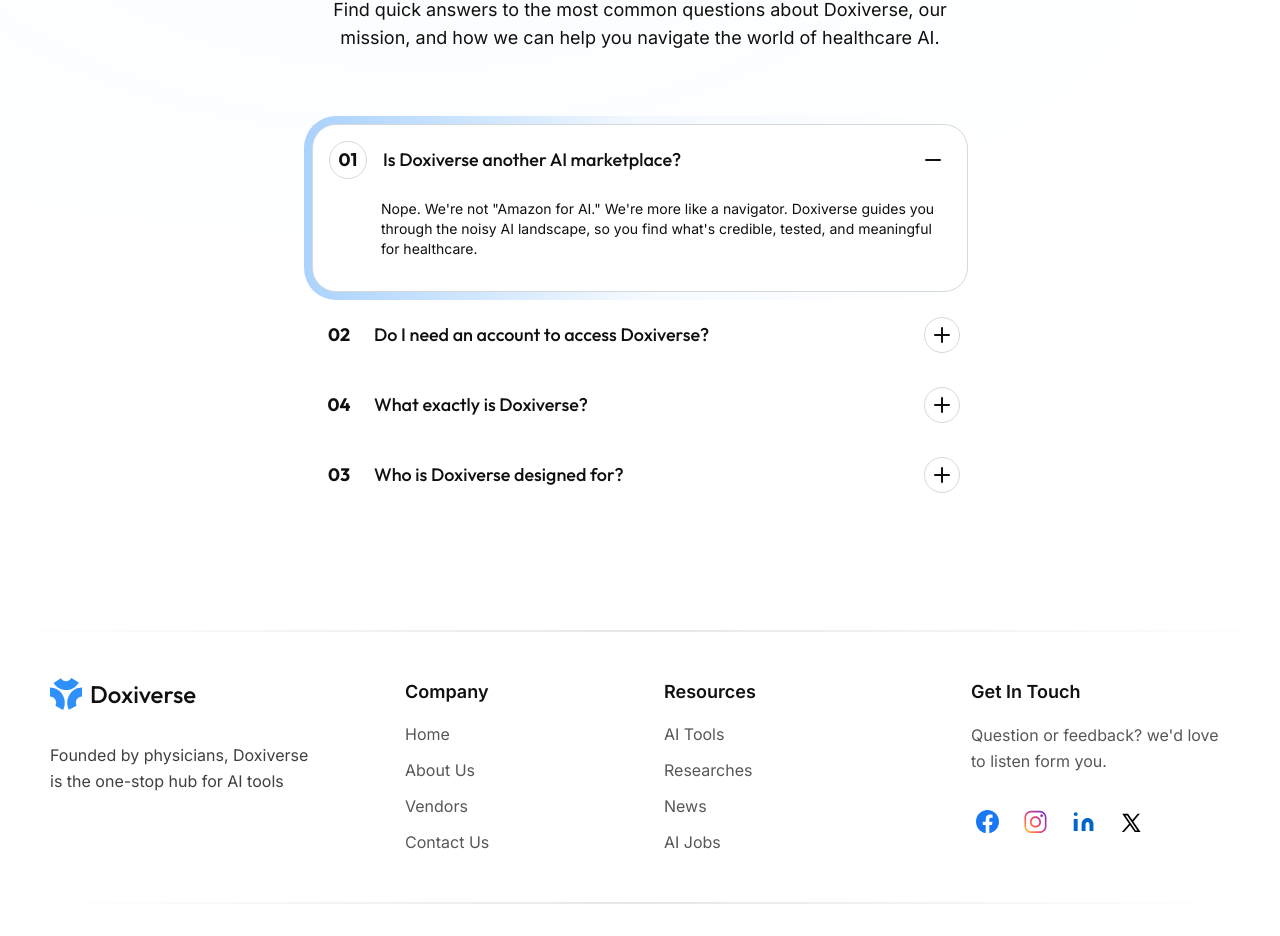
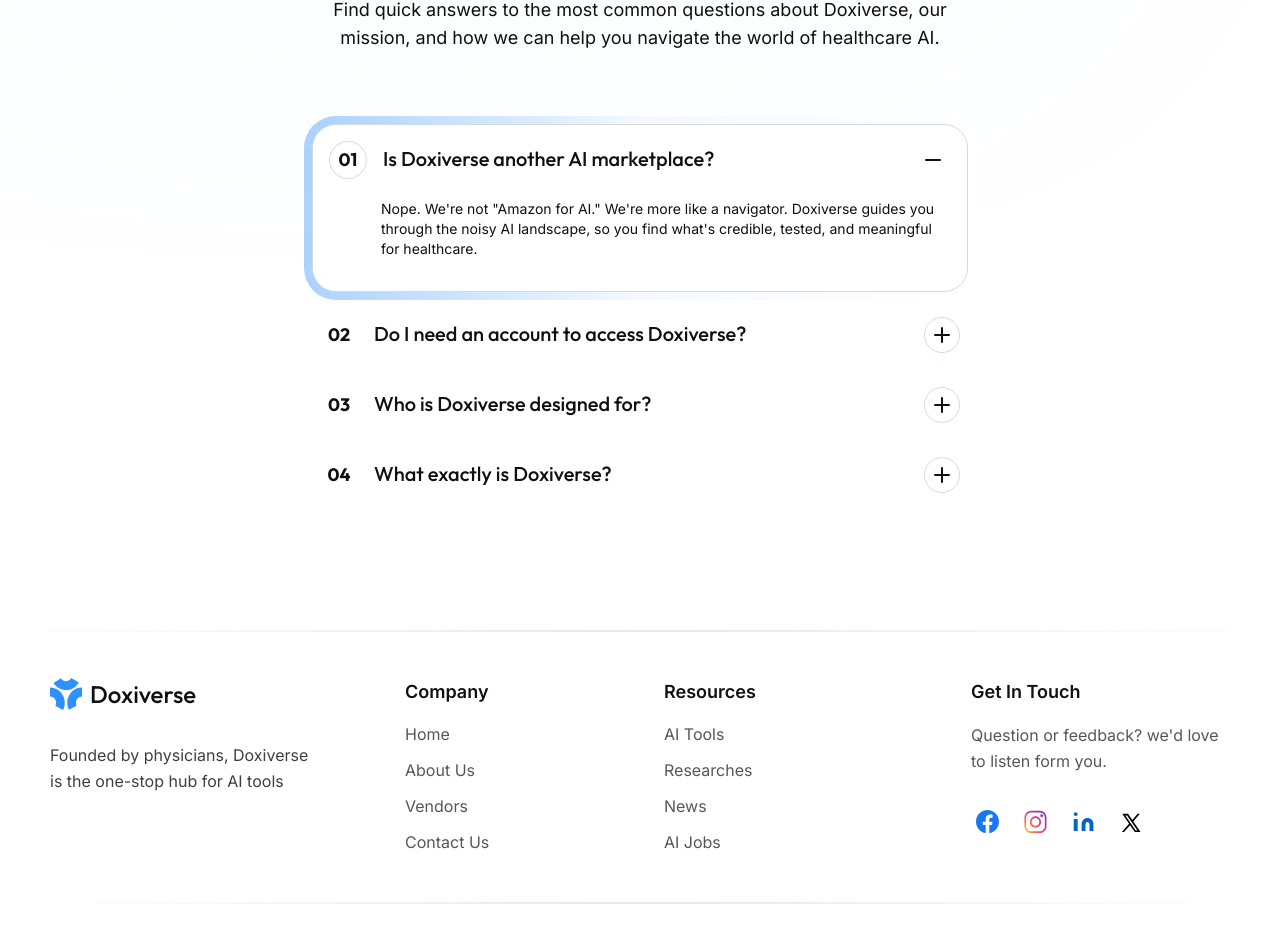
Before and after one commit to doxiversellc-create/front-end, a Next.js app: page /contact-us in a window 1280 px wide. Shown: the part 1378-2314 px from the top of the page. Built offline with nearby package versions, Linux system fonts and the light colour scheme.

Commit message:
fix: minor style fixes

```diff
--- a/app/(main)/contact-us/_components/FAQAccordion.tsx
+++ b/app/(main)/contact-us/_components/FAQAccordion.tsx
@@ -17,7 +17,7 @@ const FAQAccordion = () => {
   const [value, setValue] = useState(faqData[0]?.number || "");
 
   return (
-    <Accordion type="single" collapsible className="w-full" value={value} onValueChange={setValue}>
+    <Accordion type="single" className="w-full" value={value} onValueChange={setValue}>
       {faqData.map(faq => {
         const isOpen = value === faq.number;
         return (
@@ -38,16 +38,18 @@ const FAQAccordion = () => {
                   hasIcon={false}
                   className="flex justify-between items-center  w-full p-0   hover:no-underline"
                 >
-                  <div className=" gap-4 flex items-center font-outfit text-lg ">
+                  <div className=" gap-4 flex items-start font-outfit  ">
                     <div
                       className={cn(
-                        "flex items-center justify-center size-9.5 font-bold   rounded-full flex-shrink-0",
+                        "flex items-center justify-center size-9.5 font-bold  text-lg rounded-full flex-shrink-0",
                         isOpen && "border"
                       )}
                     >
                       {faq.number}
                     </div>
-                    <p className="font-medium  hover:underline ">{faq.title}</p>
+                    <p className={cn(" hover:underline text-xl mt-1 ", isOpen && "font-medium")}>
+                      {faq.title}
+                    </p>
                   </div>
                   <div
                     className={cn(
--- a/app/(main)/contact-us/data/index.ts
+++ b/app/(main)/contact-us/data/index.ts
@@ -12,15 +12,15 @@ export const faqData = [
       "You can browse a limited selection of our curated content as a guest. However, creating a free account is required to access our in-depth analysis, validation reports, and comparison tools.",
   },
   {
+    number: "03",
+    title: "Who is Doxiverse designed for?",
+    answer:
+      "Our platform is designed for healthcare leaders, including hospital administrators, clinical department heads, and IT professionals who are tasked with evaluating and implementing new technologies to improve patient care and operational efficiency.",
+  },
+  {
     number: "04",
     title: "What exactly is Doxiverse?",
     answer:
       "Doxiverse is a curated discovery platform that independently evaluates and catalogues AI solutions for the healthcare sector. We provide detailed insights and validation reports to help organizations adopt technology with confidence.",
   },
-  {
-    number: "03",
-    title: "Who is Doxiverse designed for?",
-    answer:
-      "Our platform is designed for healthcare leaders, including hospital administrators, clinical department heads, and IT professionals who are tasked with evaluating and implementing new technologies to improve patient care and operational efficiency.",
-  },
 ];
```
